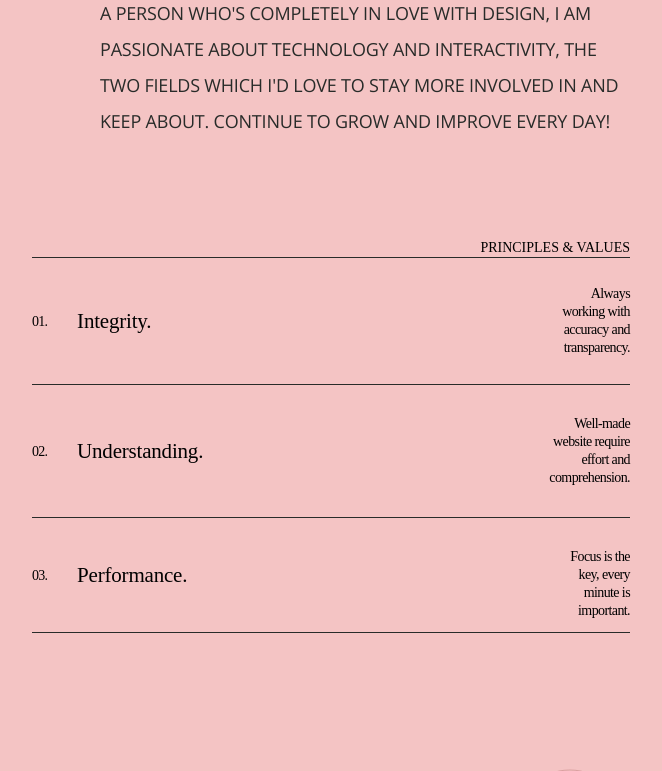
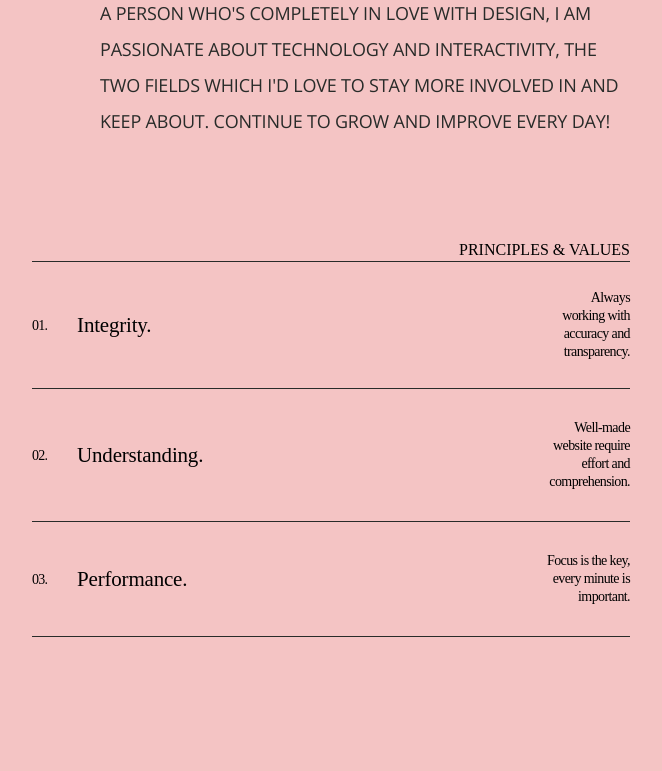
Before and after one commit to DrSergej/temp-roject-folio, a plain HTML site: page index.html in a window 1280 px wide. Shown: the part 2099-2870 px from the top of the page, without its empty margins (550-1212 px from the left). Drawn offline with Linux system fonts and the light colour scheme.

Commit message:
project-temp-folio-done

```diff
--- a/assets/css/style.css
+++ b/assets/css/style.css
@@ -22,7 +22,6 @@ html {
 /* headline stylen  nav soll fixed mitscrollen*/
 
 body {
-  /* margin-top: 8rem; */
   background-color: #282b29;
 }
 
@@ -119,7 +118,6 @@ header {
   width: 115.2rem;
   margin-left: auto;
   margin-right: auto;
-  /* width: 115.2rem; */
 }
 
 .header-pic {
@@ -132,25 +130,20 @@ header {
 }
 
 .image-blue {
-  /* margin-left: auto;
-  margin-right: auto; */
   height: 60.2rem;
   width: 40.1rem;
   margin-bottom: 3.5rem;
 }
 
 .designer-and-developer {
-  /* display: inline-block; */
   font-family: athene;
   font-size: 2.4rem;
-  /* text-align: center; */
   color: #042a5a;
   padding-bottom: 15.122rem;
   padding-right: 11rem;
-  /* margin-left: 41.6%; */
 }
 
-/* Section RELEASE stylen */
+/* ======== Section RELEASE stylen ========*/
 
 .background-plus-sec-release {
   background-color: #f4c4c4;
@@ -163,10 +156,6 @@ header {
   margin-left: auto;
   margin-right: auto;
 }
-
-/* .section-release-1440p {
-  width: 144rem;
-} */
 
 .section-release-p01 {
   font-family: opensans-regular;
@@ -201,9 +190,10 @@ header {
   margin-right: 9.5rem;
   margin-bottom: 10rem;
   width: 53.5rem;
+  text-transform: uppercase;
 }
 
-/* Release LISTE stylen */
+/* == Release LISTE stylen == */
 
 .section-release-liste {
   font-family: opernsans-regular;
@@ -226,6 +216,11 @@ header {
   text-align: right;
   border-bottom: 0.1rem solid #282b29;
   margin-bottom: 3rem;
+  font-weight: 400;
+  font-size: 1.6rem;
+  line-height: 2.2rem;
+  text-align: right;
+  text-transform: uppercase;
 }
 
 .release-liste-teil1 {
@@ -243,11 +238,12 @@ header {
   width: 9.7rem;
   text-align: right;
   font-size: 1.4rem;
+  font-weight: 400;
   letter-spacing: -0.06rem;
   line-height: 1.8rem;
 }
 .release-liste-teil1 p:nth-of-type(2) {
-  padding-right: 41rem;
+  padding-right: 40rem;
   font-size: 2.1rem;
   line-height: 200%;
   letter-spacing: -0.02rem;
@@ -305,7 +301,7 @@ header {
   letter-spacing: -0.06rem;
 }
 .release-liste-teil3 p:nth-of-type(2) {
-  padding-right: 37rem;
+  padding-right: 35rem;
   font-size: 2.1rem;
   line-height: 200%;
   letter-spacing: -0.02rem;
@@ -331,7 +327,7 @@ header {
   height: 12rem;
 }
 
-/* Section WORKS stylen */
+/* ======== Section WORKS stylen ======== */
 
 .background-plus-sec-works {
   background-color: #deb873;
@@ -386,9 +382,7 @@ header {
 .section-works-group1 {
   margin-left: auto;
   margin-right: auto;
-  /* margin-left: 9.5rem; */
   margin-bottom: 25rem;
-  /* margin-right: 12rem; */
   max-width: 144rem;
   background-image: url(../img/bg-marconatto-1.jpg);
   height: 42rem;
@@ -448,7 +442,6 @@ header {
 
 .section-works-group4 {
   margin-right: 9.5rem;
-  /* margin-bottom: 25rem; */
   margin-left: 11.5rem;
   max-width: 204.8rem;
   background-image: url(../img/boa_cover-1.jpg);
@@ -467,7 +460,7 @@ header {
   text-align: right;
 }
 
-/* Footer stylen */
+/* ======== Footer stylen ======== */
 
 footer {
   background-color: #d2d2d2;
@@ -512,7 +505,6 @@ footer {
   margin-left: auto;
   margin-right: auto;
   margin-bottom: 10rem;
-  /* margin-top: 58.7rem; */
 }
 
 footer ul {
```
